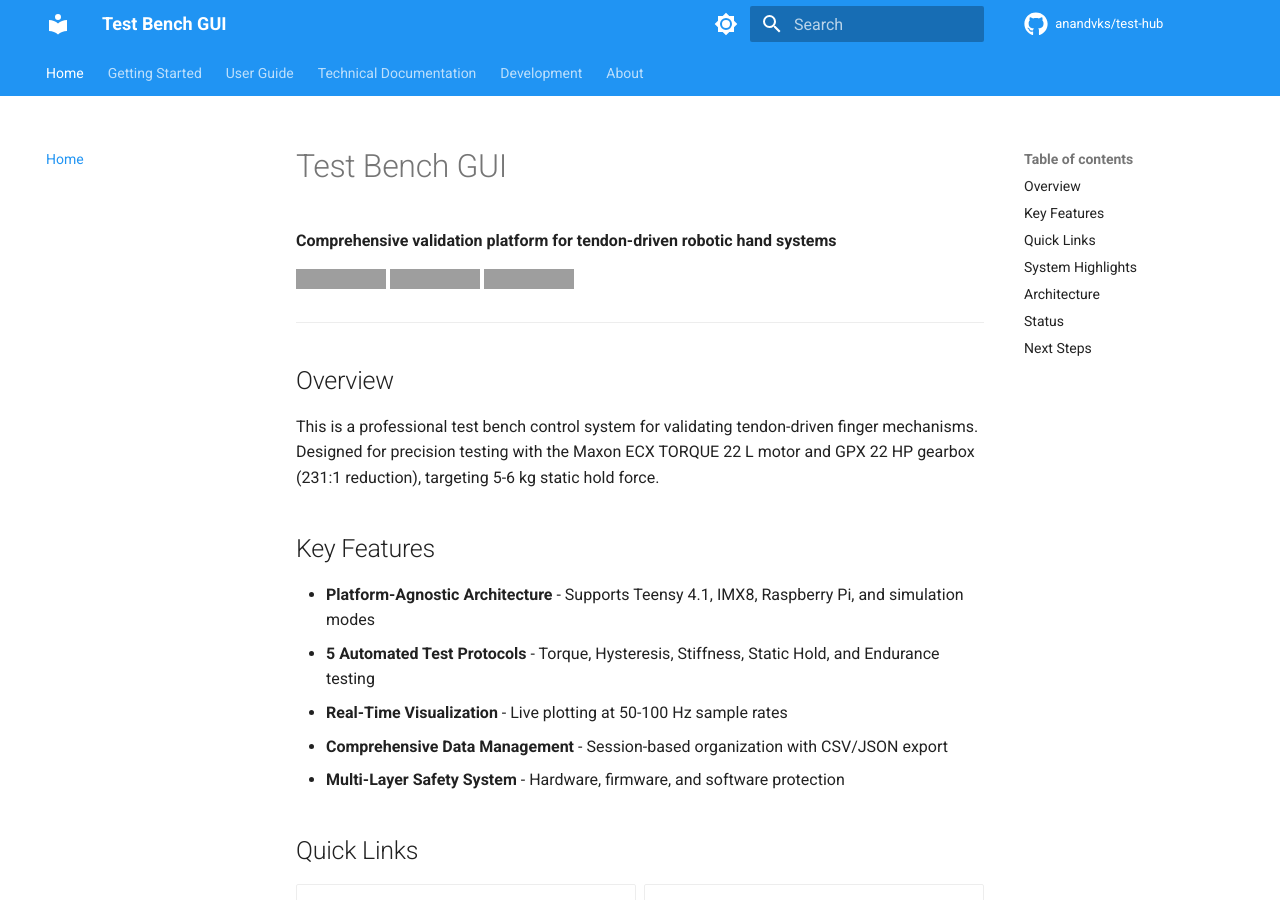
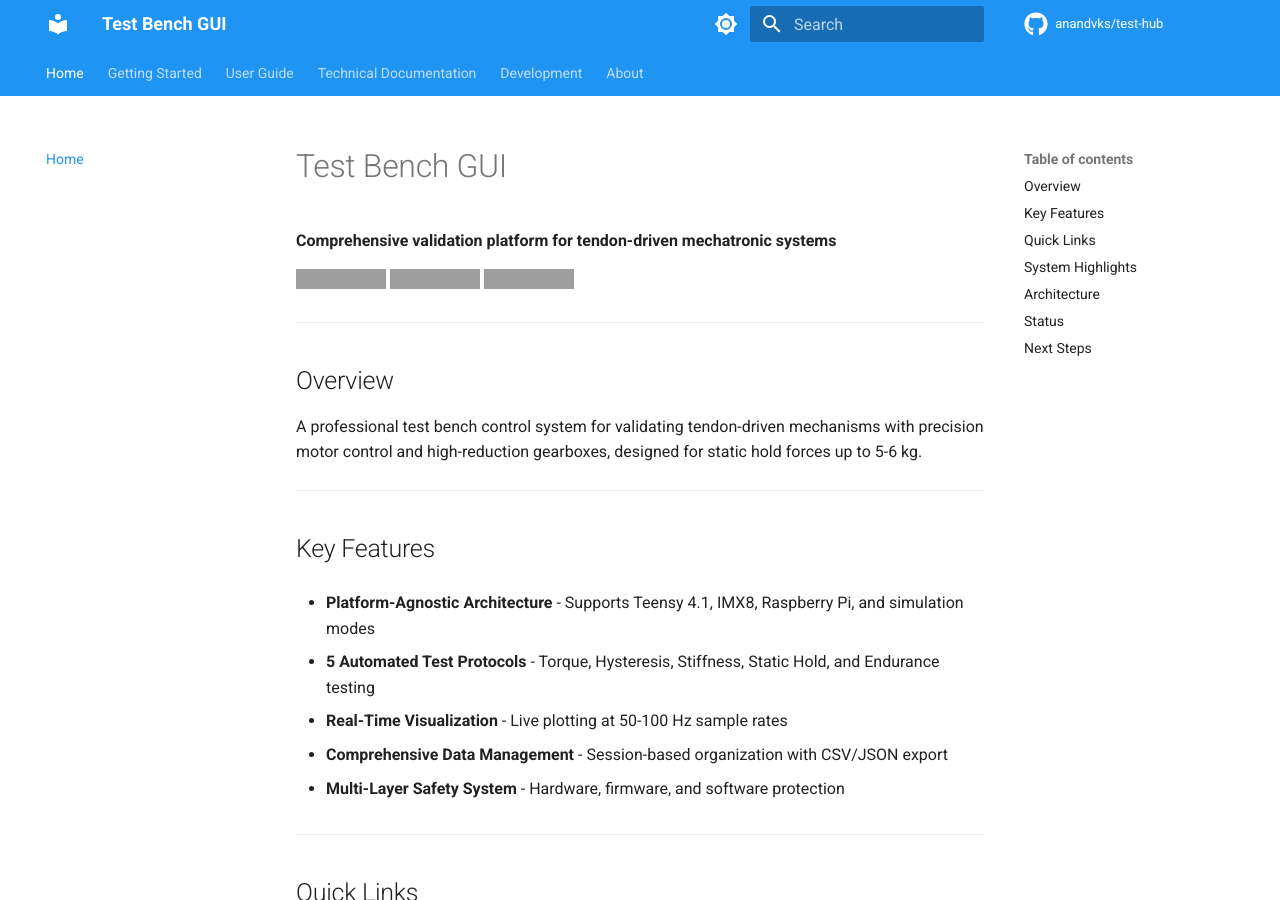
Before and after one commit to anandvks/test-hub, an MkDocs documentation site: the page built from docs/index.md, in a window 1280 px wide and 900 px high. Built offline with MkDocs 1.6.1 and Material for MkDocs 9.7.7, drawn with Linux system fonts in a browser that asks for light colours; comment, search, counter and statistics services are not loaded; the version menu is left out; grey boxes are pictures that could not be loaded.

Commit message:
Improve documentation formatting and spacing
- Added horizontal dividers between major sections
- Improved spacing around headings and lists
- Made content less crowded and more readable
- Updated index.md to use generic hardware descriptions
- Enhanced visual hierarchy throughout documentation

Changes:
- docs/index.md: Added spacing, removed specific hardware details
- docs/technical/test-protocols.md: Added dividers between test sections
- docs/user-guide/gui-overview.md: Improved section spacing
- docs/getting-started/quick-start.md: Added dividers and better spacing

🤖 Generated with [Claude Code](https://claude.com/claude-code)

Co-Authored-By: Claude Sonnet 4.5 <noreply@anthropic.com>

````diff
--- a/docs/index.md
+++ b/docs/index.md
@@ -1,6 +1,6 @@
 # Test Bench GUI
 
-**Comprehensive validation platform for tendon-driven robotic hand systems**
+**Comprehensive validation platform for tendon-driven mechatronic systems**
 
 [![Phase 7 Complete](https://img.shields.io/badge/Phase-7%20Complete-success)](https://github.com/anandvks/test-hub)
 [![Platform Abstraction](https://img.shields.io/badge/Platform-Abstraction%20Ready-blue)](https://github.com/anandvks/test-hub)
@@ -10,15 +10,23 @@
 
 ## Overview
 
-This is a professional test bench control system for validating tendon-driven finger mechanisms. Designed for precision testing with the Maxon ECX TORQUE 22 L motor and GPX 22 HP gearbox (231:1 reduction), targeting 5-6 kg static hold force.
+A professional test bench control system for validating tendon-driven mechanisms with precision motor control and high-reduction gearboxes, designed for static hold forces up to 5-6 kg.
+
+---
 
 ## Key Features
 
 - **Platform-Agnostic Architecture** - Supports Teensy 4.1, IMX8, Raspberry Pi, and simulation modes
+
 - **5 Automated Test Protocols** - Torque, Hysteresis, Stiffness, Static Hold, and Endurance testing
+
 - **Real-Time Visualization** - Live plotting at 50-100 Hz sample rates
+
 - **Comprehensive Data Management** - Session-based organization with CSV/JSON export
+
 - **Multi-Layer Safety System** - Hardware, firmware, and software protection
+
+---
 
 ## Quick Links
 
@@ -58,6 +66,8 @@ This is a professional test bench control system for validating tendon-driven fi
 
 </div>
 
+---
+
 ## System Highlights
 
 | Feature | Specification |
@@ -67,6 +77,8 @@ This is a professional test bench control system for validating tendon-driven fi
 | **GUI Tabs** | 7 functional interfaces |
 | **Data Rate** | 50-100 Hz real-time |
 | **Target Force** | 5-6 kg static hold |
+
+---
 
 ## Architecture
 
@@ -81,6 +93,8 @@ graph TD
     B --> E
 ```
 
+---
+
 ## Status
 
 - ✅ Phase 7 Complete - Platform abstraction and GUI
@@ -89,6 +103,8 @@ graph TD
 - ✅ Real-time data visualization
 - ✅ Production-ready codebase
 
+---
+
 ## Next Steps
 
 Ready to get started? Check out the [Quick Start Guide](getting-started/quick-start.md) or dive into the [Tutorial](user-guide/tutorial.md).
````
Also changed, not shown: docs/getting-started/quick-start.md (+19 -0 lines), docs/technical/test-protocols.md (+37 -0 lines), docs/user-guide/gui-overview.md (+33 -0 lines).
